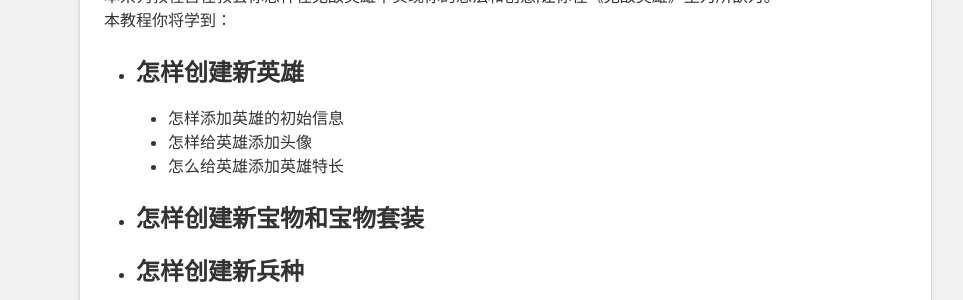
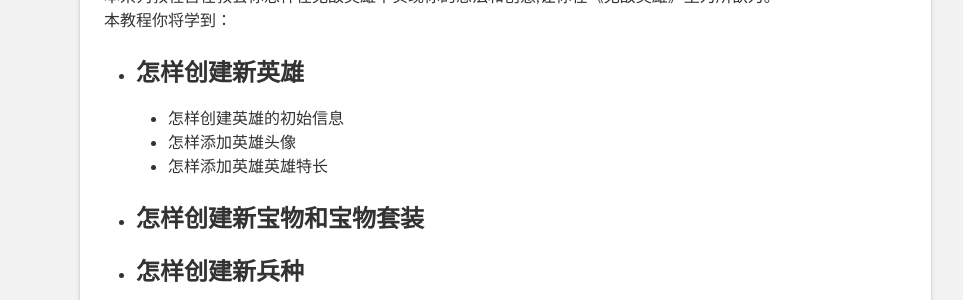
Before and after one commit to unicorn25/unicorn25.github.io, a Jekyll site: the page built from _steps/How_to_customize_in_the_game.md, in a window 1280 px wide. Shown: the part 607-907 px from the top of the page, without its empty margins (157-1120 px from the left). Built offline with Jekyll 4.4.1, drawn with Linux system fonts in a browser that asks for light colours.

Commit message:
* 内容修改

```diff
--- a/_steps/How_to_customize_in_the_game.md
+++ b/_steps/How_to_customize_in_the_game.md
@@ -17,9 +17,9 @@ WorldEditor给RTS玩家提供了一个轻松将创意变现的平台，那么我
 本教程你将学到：
 * ## **怎样创建新英雄**
 
-   * 怎样添加英雄的初始信息
-   * 怎样给英雄添加头像
-   * 怎么给英雄添加英雄特长
+   * 怎样创建英雄的初始信息
+   * 怎样添加英雄头像
+   * 怎样添加英雄英雄特长
 
 * ## **怎样创建新宝物和宝物套装**
 * ## **怎样创建新兵种**
```
Also changed, not shown: _steps/how_to_add_hero_special_skill.md (+1 -3 lines).
